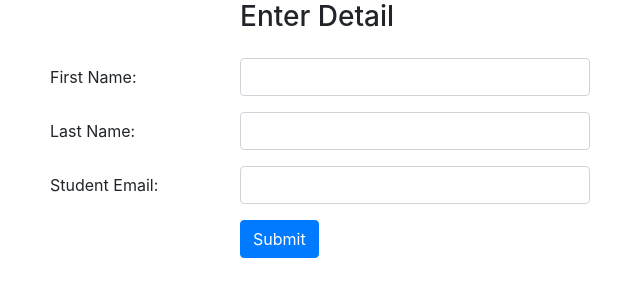
After one commit to Muhammad5943/ToDo_Django, a Django app: template students/templates/edit.html in a window 1280 px wide. The commit adds this page. Shown: the top 300 px of the page, without its empty margins (35-675 px from the left). Run offline with Django 3.2, Linux system fonts and the light colour scheme; the template is opened without the code that fills it, so the values that code supplies are empty; some libraries are stand-ins or nearby versions.

Commit message:
ADD Edit view

```diff
--- a/djstudent/settings.py
+++ b/djstudent/settings.py
@@ -32,6 +32,7 @@ ALLOWED_HOSTS = []
 # Application definition
 
 INSTALLED_APPS = [
+    'rest_framework',
     'django.contrib.admin',
     'django.contrib.auth',
     'django.contrib.contenttypes',
--- a/djstudent/urls.py
+++ b/djstudent/urls.py
@@ -13,13 +13,22 @@ Including another URLconf
     1. Import the include() function: from django.urls import include, path
     2. Add a URL to urlpatterns:  path('blog/', include('blog.urls'))
 """
+from django.conf.urls import url, include
 from django.contrib import admin
 from django.urls import path
 from students import views
+# from rest_framework import routers
+# from students.students_api import StudentsViewSet
+# router = routers.DefaultRouter()
+# router.register(r'Students', StudentsViewSet)
 
 urlpatterns = [
     path('admin/', admin.site.urls),
     path('std/', views.std),
     path('view/', views.view),
-    path('delete/<int:id>', views.delete)
+    path('delete/<int:id>', views.delete),
+    path('edit/<int:id>', views.edit),
+
+    # url(r'^api-auth/', include('rest_framework.urls', namespace = 'rest_framework')),
+    # url(r'^api/', include(router.urls))
 ]
--- /dev/null
+++ b/students/templates/edit.html
@@ -0,0 +1,50 @@
+<!DOCTYPE html>
+<html lang="en">
+    <head>
+        <meta charset="UTF-8" />
+        <meta name="viewport" content="width=device-width, initial-scale=1.0" />
+        <meta http-equiv="X-UA-Compatible" content="ie=edge" />
+        <title>Index</title>
+        {% load static %}
+        <link rel="stylesheet" href="{% static 'css/bootstrap.min.css' %}">
+    </head>
+    <body>
+        <div class="container">
+            <form method="POST" class="post-form" action="/update/{{ students.id }}">
+                <input type="hidden" name="id" id="id" required maxlength="20" value="{{ students.id }}">
+                {% csrf_token %}
+                <div class="form-group row">
+                    <label for="inputName" class="col-sm-2 col-form-label"></label>
+                    <div class="col-sm-4">
+                        <h3>Enter Detail</h3>
+                    </div>
+                </div>
+                <div class="form-group row">
+                    <label for="inputName" class="col-sm-2 col-form-label">First Name:</label>
+                    <div class="col-sm-4">
+                        <input type="text" class="form-control" name="f_name" value="{{students.f_name}}" />
+                    </div>
+                </div>
+                <div class="form-group row">
+                    <label for="inputName" class="col-sm-2 col-form-label">Last Name:</label>
+                    <div class="col-sm-4">
+                        <input type="text" class="form-control" name="l_name" value="{{students.l_name}}" />
+                    </div>
+                </div>
+                <div class="form-group row">
+                    <label for="inputName" class="col-sm-2 col-form-label">Student Email:</label>
+                    <div class="col-sm-4">
+                        <input type="email" class="form-control" name="email" value="{{students.email}}" />
+                    </div>
+                </div>
+
+                <div class="form-group row">
+                    <label for="inputName" class="col-sm-2 col-form-label"></label>
+                    <div class="col-sm-4">
+                        <button type="submit" class="btn btn-primary">Submit</button>
+                    </div>
+                </div>
+            </div>
+        </form>
+    </body>
+</html>
--- a/students/templates/view.html
+++ b/students/templates/view.html
@@ -10,7 +10,7 @@
     <body>
         <div class="container">
             <div class="pt-3 pb-2">
-                <a href="std/" class="btn btn-primary"><i class="fa fa-plus" aria-hidden="true">Create Schedule</i></a>
+                <a href="std" class="btn btn-primary"><i class="fa fa-plus" aria-hidden="true"></i>Create Schedule</a>
             </div>
 
             <table class="table table-striped table-bordered table-sm text-center">
--- a/students/views.py
+++ b/students/views.py
@@ -29,3 +29,8 @@ def delete(request, id):
     students = Students.objects.get(id = id)
     students.delete()
     return redirect("/view")
+
+## Edit Functionality
+def edit(request, id):
+    students = Students.objects.get(id = id)
+    return render(request, 'edit.html', {'students': students})
```
